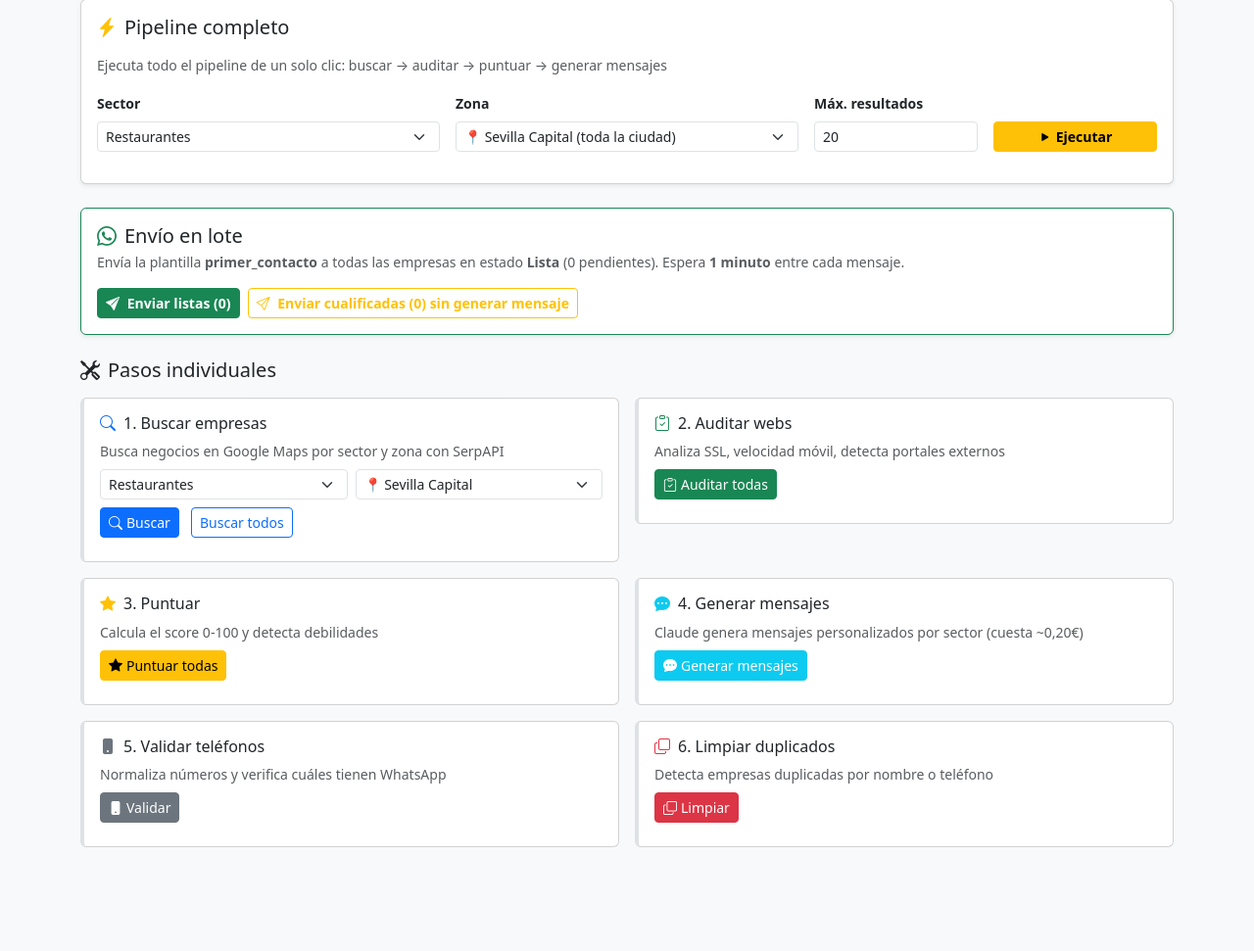
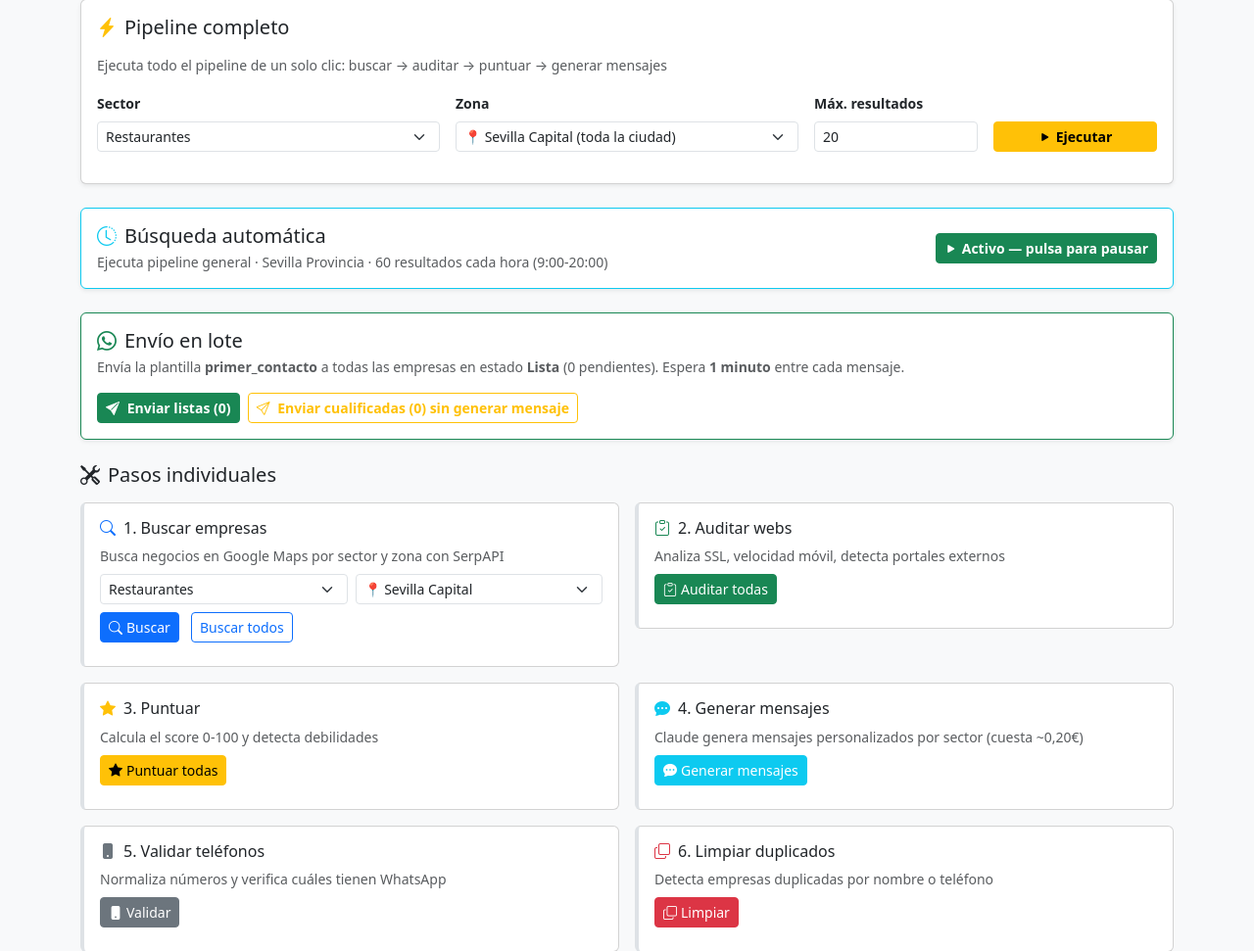
Before and after one commit to RyomenDAW/prospector, a Flask app: page /panel in a window 1280 px wide. Shown: the part 220-1191 px from the top of the page at 98% size. Before the commit the page ends 1085 px from the top, so only its background shows below. Run offline with Flask 3, Linux system fonts and the light colour scheme; data that the repository does not hold is empty; some libraries are stand-ins or nearby versions.

Commit message:
Prospector: switch manual para pausar/reanudar scheduler automático desde el panel

```diff
--- a/app.py
+++ b/app.py
@@ -29,6 +29,9 @@ estado_lote = {
     "omitidos": 0,
     "mensaje": "",
 }
+
+# Control manual del scheduler automático
+scheduler_pausado = False
 
 def ejecutar_en_hilo(nombre, funcion):
     tareas_estado[nombre] = {"estado": "ejecutando", "mensaje": "Iniciando..."}
@@ -484,11 +487,10 @@ def _scheduler_loop():
     import time as time_module
     from datetime import datetime
 
-    HORA_INICIO = 9    # 09:00
-    HORA_FIN    = 20   # última ejecución a las 20:00, termina antes de las 20:30
-    INTERVALO   = 3600 # 1 hora en segundos
+    HORA_INICIO = 9
+    HORA_FIN    = 20
+    INTERVALO   = 3600
 
-    # Esperar 30s al arrancar para que el servidor esté listo
     time_module.sleep(30)
 
     while True:
@@ -498,12 +500,10 @@ def _scheduler_loop():
             tareas_estado.get("pipeline", {}).get("estado") == "ejecutando"
         )
 
-        if en_horario and not pipeline_activo:
-            print(
-                f"[Scheduler] Lanzando pipeline automático — "
-                f"{ahora.strftime('%H:%M:%S')}",
-                flush=True,
-            )
+        if scheduler_pausado:
+            print(f"[Scheduler] Pausado manualmente — esperando", flush=True)
+        elif en_horario and not pipeline_activo:
+            print(f"[Scheduler] Lanzando pipeline automático — {ahora.strftime('%H:%M:%S')}", flush=True)
             try:
                 from searcher import buscar_empresas
                 from auditor import auditar_todas
@@ -515,28 +515,18 @@ def _scheduler_loop():
                     "mensaje": "1/4 — [AUTO] Buscando general en Sevilla Provincia...",
                 }
                 buscar_empresas("general", "Sevilla Provincia", max_resultados=60)
-
                 tareas_estado["pipeline"]["mensaje"] = "2/4 — [AUTO] Auditando webs..."
                 auditar_todas()
-
                 tareas_estado["pipeline"]["mensaje"] = "3/4 — [AUTO] Calculando scores..."
                 puntuar_todas()
-
                 tareas_estado["pipeline"]["mensaje"] = "4/4 — [AUTO] Generando mensajes..."
                 generar_mensajes_todos(min_score=20)
 
                 tareas_estado["pipeline"] = {
                     "estado": "completado",
-                    "mensaje": (
-                        f"[AUTO] Completado a las "
-                        f"{datetime.now().strftime('%H:%M')}"
-                    ),
+                    "mensaje": f"[AUTO] Completado a las {datetime.now().strftime('%H:%M')}",
                 }
-                print(
-                    f"[Scheduler] Pipeline completado — "
-                    f"{datetime.now().strftime('%H:%M:%S')}",
-                    flush=True,
-                )
+                print(f"[Scheduler] Pipeline completado — {datetime.now().strftime('%H:%M:%S')}", flush=True)
 
             except Exception as e:
                 tareas_estado["pipeline"] = {
@@ -544,19 +534,11 @@ def _scheduler_loop():
                     "mensaje": f"[AUTO] Error: {str(e)[:200]}",
                 }
                 print(f"[Scheduler] Error: {e}", flush=True)
-
         else:
             if not en_horario:
-                print(
-                    f"[Scheduler] Fuera de horario "
-                    f"({ahora.strftime('%H:%M')}) — esperando",
-                    flush=True,
-                )
+                print(f"[Scheduler] Fuera de horario ({ahora.strftime('%H:%M')}) — esperando", flush=True)
             elif pipeline_activo:
-                print(
-                    f"[Scheduler] Pipeline en curso — saltando",
-                    flush=True,
-                )
+                print(f"[Scheduler] Pipeline en curso — saltando", flush=True)
 
         time_module.sleep(INTERVALO)
 
@@ -586,6 +568,18 @@ def _lanzar_scheduler():
 # ARRANQUE
 # ─────────────────────────────────────────────
 
+@app.route("/accion/scheduler-toggle", methods=["POST"])
+def accion_scheduler_toggle():
+    global scheduler_pausado
+    scheduler_pausado = not scheduler_pausado
+    estado = "pausado" if scheduler_pausado else "activo"
+    print(f"[Scheduler] Toggle manual → {estado}", flush=True)
+    return jsonify({"ok": True, "scheduler_pausado": scheduler_pausado})
+
+@app.route("/accion/scheduler-estado")
+def accion_scheduler_estado():
+    return jsonify({"scheduler_pausado": scheduler_pausado})
+
 if __name__ == "__main__":
     import os
     _iniciar_scheduler_una_vez()
--- a/templates/panel.html
+++ b/templates/panel.html
@@ -236,6 +236,28 @@
           </div>
         </div>
       </div>
+
+
+          <!-- SCHEDULER AUTOMÁTICO -->
+    <div class="card mb-4 shadow-sm border-info">
+      <div class="card-body d-flex align-items-center justify-content-between">
+        <div>
+          <h5 class="card-title mb-1">
+            <i class="bi bi-clock-history text-info me-2"></i>Búsqueda automática
+          </h5>
+          <p class="text-muted small mb-0" id="scheduler-desc">
+            Ejecuta pipeline general · Sevilla Provincia · 60 resultados cada hora (9:00-20:00)
+          </p>
+        </div>
+        <button
+          id="btn-scheduler"
+          onclick="toggleScheduler()"
+          class="btn btn-sm fw-bold"
+        >
+          Cargando...
+        </button>
+      </div>
+    </div>
 
       <!-- ENVÍO EN LOTE -->
       <div class="card mb-4 shadow-sm border-success">
@@ -655,6 +677,53 @@
             }
           });
       });
+
+            // ── SCHEDULER ──
+      async function toggleScheduler() {
+        const btn = document.getElementById("btn-scheduler");
+        btn.disabled = true;
+        try {
+          const res = await fetch("/accion/scheduler-toggle", { method: "POST" });
+          const data = await res.json();
+          actualizarBtnScheduler(data.scheduler_pausado);
+        } catch (e) {
+          alert("Error al cambiar estado del scheduler");
+        } finally {
+          btn.disabled = false;
+        }
+      }
+
+      function actualizarBtnScheduler(pausado) {
+        const btn = document.getElementById("btn-scheduler");
+        const desc = document.getElementById("scheduler-desc");
+        if (pausado) {
+          btn.className = "btn btn-sm fw-bold btn-warning";
+          btn.innerHTML = '<i class="bi bi-pause-fill me-1"></i>Pausado — pulsa para reanudar';
+          desc.textContent = "⏸ Scheduler pausado manualmente";
+        } else {
+          btn.className = "btn btn-sm fw-bold btn-success";
+          btn.innerHTML = '<i class="bi bi-play-fill me-1"></i>Activo — pulsa para pausar';
+          desc.textContent = "Ejecuta pipeline general · Sevilla Provincia · 60 resultados cada hora (9:00-20:00)";
+        }
+      }
+
+      // Cargar estado inicial del scheduler al abrir el panel
+      document.addEventListener("DOMContentLoaded", function () {
+        fetch("/accion/scheduler-estado")
+          .then(r => r.json())
+          .then(data => actualizarBtnScheduler(data.scheduler_pausado));
+
+        // El polling del lote ya existía
+        fetch("/accion/estado-lote")
+          .then((r) => r.json())
+          .then((s) => {
+            if (s.activo) {
+              document.getElementById("lote-status").classList.remove("d-none");
+              iniciarPollingLote();
+            }
+          });
+      });
+
     </script>
   </body>
 </html>
```
